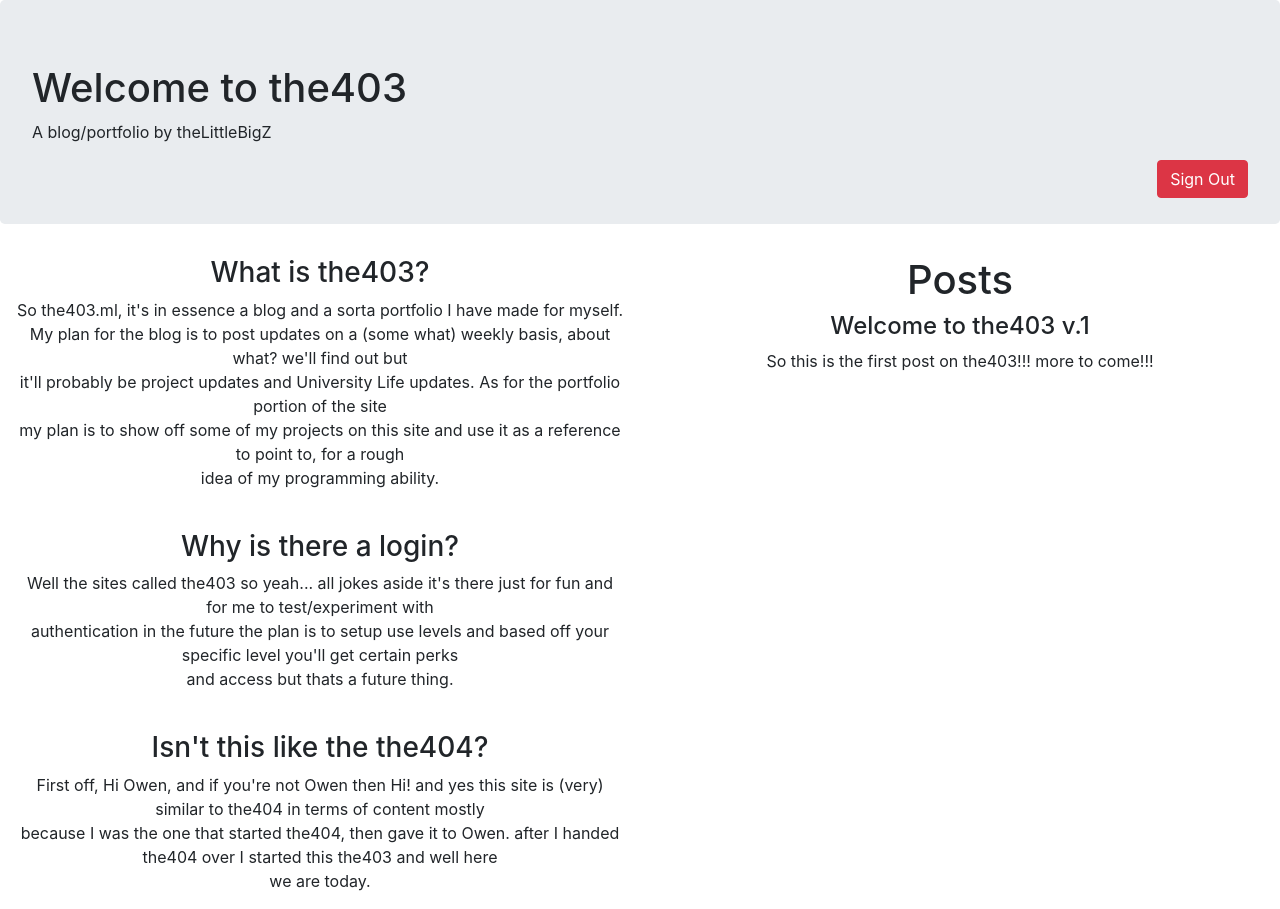
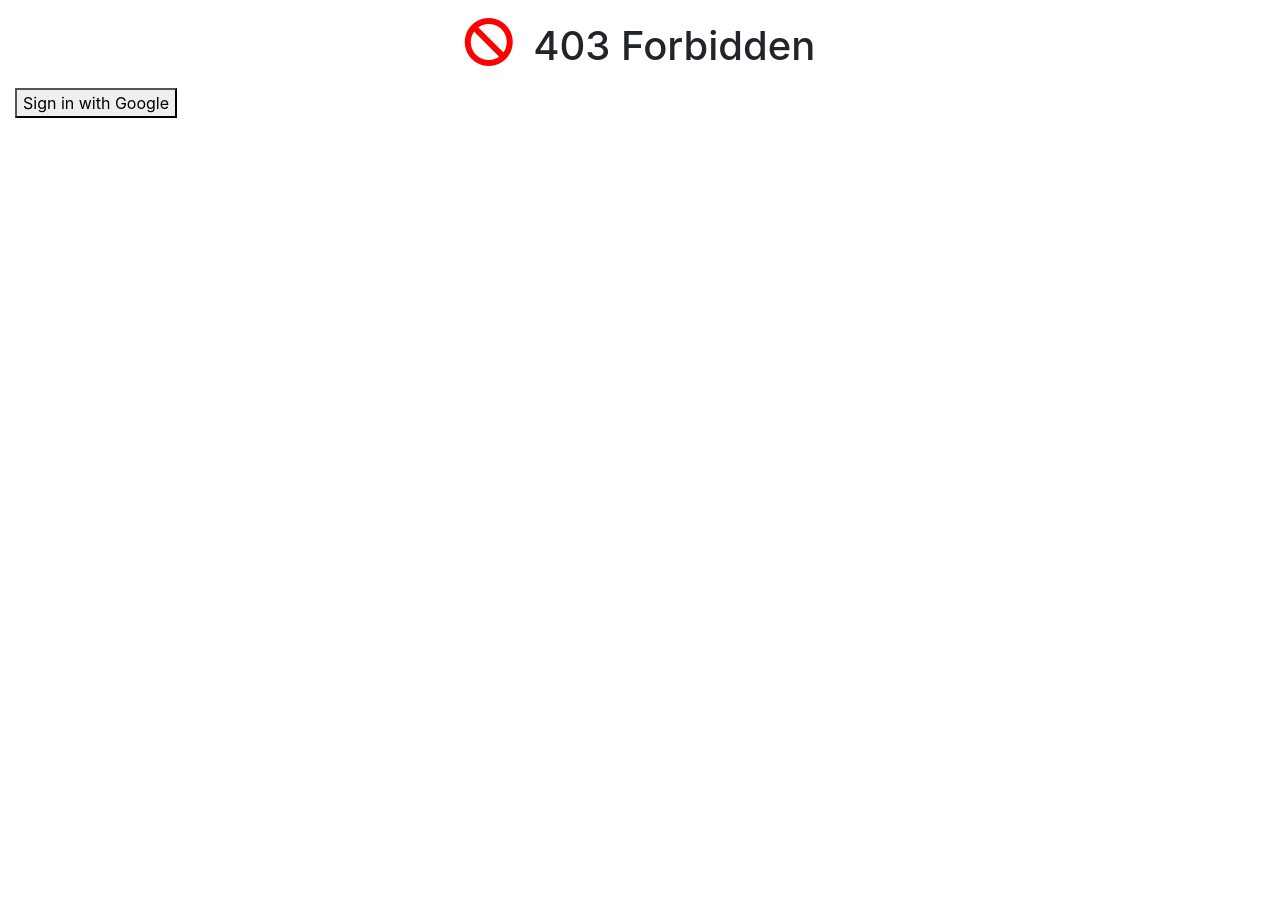
Before and after one commit to theLittleBigZ/the403, a PHP site: page /homepage.html in a window 1280 px wide. After the commit the page ends 118 px from the top, so only its background shows below. Run offline with PHP 8.4, Linux system fonts and the light colour scheme; some libraries are stand-ins or nearby versions.

Commit message:
working on new homepage

```diff
--- a/assets/css/main.css
+++ b/assets/css/main.css
@@ -1,12 +1,16 @@
-#logo {
+.logo{
+    margin: 2%;
+}
+.fa-ban{
     color: red;
 }
-
-#titleBox {
-    display: ruby;
+.center{
+    margin: auto;
+    width: 50%;
+    padding: 10px;
     text-align: center;
 }
-
-.center{
-    padding: 25vh 0;
+.id{
+    color: red;
+    background-color: red;
 }
--- a/homepage.html
+++ b/homepage.html
@@ -1,78 +1,57 @@
 <!DOCTYPE html>
 <html>
+    <head>
+        <!-- This is for SEO-->
+        <meta charset="utf-8">
+        <meta http-equiv="X-UA-Compatible" content="IE=edge">
+        <title>the403</title>
+        <meta name="description" content="Blog / portfolio created by a University of Toronto student, theLittleBigZ (Zeeshan Badr), to show off some of his projects ">
+        <meta name="keywords" content="the403,the404,Zeeshan,Badr,Zeeshan Badr,UofT,UT,University of Toronto,student,UTSC,utsc,computer science">
+        <meta name="robots" content="index, follow">
+        <meta name="language" content="EN">
+        <meta name="author" content="theLittleBigZ">
+        <meta name="distribution" content="global">
+        <meta name="rating" content="general">
+        <meta name="viewport" content="width=device-width, initial-scale=1">
 
-<head>
-    <meta charset="utf-8">
-    <meta http-equiv="X-UA-Compatible">
-    <title></title>
-    <meta name="viewport" content="width=device-width, initial-scale=1">
-    <link href="https://stackpath.bootstrapcdn.com/bootstrap/4.5.0/css/bootstrap.min.css" rel="stylesheet"
+        <!-- CSS here -->
+        <link href="https://stackpath.bootstrapcdn.com/bootstrap/4.5.0/css/bootstrap.min.css" rel="stylesheet"
         integrity="sha384-9aIt2nRpC12Uk9gS9baDl411NQApFmC26EwAOH8WgZl5MYYxFfc+NcPb1dKGj7Sk" crossorigin="anonymous">
-    <link rel="stylesheet" href="assets/css/main.css">
-</head>
+        <link rel="stylesheet" href="assets/css/main.css">
 
-<body>
-    <div class="jumbotron">
-        <h1>Welcome to the403</h1>
-        <p>A blog/portfolio by theLittleBigZ</p>
-        <button class="btn btn-danger float-right" onclick="userSignedOut()">Sign Out</button>
-    </div>
-    <div class="container-fluid">
-        <div class="row text-center">
-            <div class="col-sm-6">
-                <h3>What is the403?</h3>
-                <p>
-                    So the403.ml, it's in essence a blog and a sorta portfolio I have made for myself.<br>
-                    My plan for the blog is to post updates on a (some what) weekly basis, about what? we'll find out but<br>
-                    it'll probably be project updates and University Life updates. As for the portfolio portion of the site<br>
-                    my plan is to show off some of my projects on this site and use it as a reference to point to, for a rough<br>
-                    idea of my programming ability.
-                </p>
-                <br>
-                <h3>Why is there a login?</h3>
-                <p>
-                    Well the sites called the403 so yeah... all jokes aside it's there just for fun and for me to test/experiment with<br>
-                    authentication in the future the plan is to setup use levels and based off your specific level you'll get certain perks<br>
-                    and access but thats a future thing.
-                </p>
-                <br>
-                <h3>Isn't this like the the404?</h3>
-                <p>
-                    First off, Hi Owen, and if you're not Owen then Hi! and yes this site is (very) similar to the404 in terms of content mostly<br>
-                    because I was the one that started the404, then gave it to Owen. after I handed the404 over I started this the403 and well here<br>
-                    we are today.
-                </p>
-            </div>
-            <div class="col-sm-6">
-                <h1>Posts</h1>
-                <div id="posts">
-                    <!--this is a thing-->
-                    <div class="textPost">
-                        <h4>Welcome to the403 v.1</h4>
-                        <p>So this is the first post on the403!!! more to come!!!</p>
+        <!-- JS here (Runs before Page-load) -->
+        <script src="https://kit.fontawesome.com/c9d64defb5.js" crossorigin="anonymous"></script>
+
+    </head>
+    <body>
+        <div class="container-fluid">
+            <div class="header row">
+                <div class="col"></div>
+                <div class="col center">
+                    <div style="display:ruby">
+                        <i class="fas fa-ban fa-3x logo"></i>
+                        <h1 class="logo">403 Forbidden</h1>
                     </div>
                 </div>
+                <div class="col"></div>
+            </div>
+            <div class="body">
+                <!--Logged Out User Content-->
+                <section id="whenSignedOut">
+                    <button id="signInBtn">Sign in with Google</button>
+                </section>
+
+                <!--Logged In User Content-->
+                <section id="whenSignedIn" hidden="true">
+                    <div id="userDetails"></div>
+                    <button id="signOutBtn">Sign Out</button>
+                </section>
+            </div>
+            <div class="footer">
+
             </div>
         </div>
-    </div>
-
-    <!--JavaScript Goes Here-->
-    <script src="https://www.gstatic.com/firebasejs/7.14.5/firebase-app.js"></script>
-    <script src="https://www.gstatic.com/firebasejs/7.14.5/firebase-auth.js"></script>
-    <script src="https://www.gstatic.com/firebasejs/7.14.5/firebase-firestore.js"></script>
-    <script src="https://www.gstatic.com/firebasejs/7.14.5/firebase-functions.js"></script>
-    <script src="assets/js/secret.js"></script>
-    <script src="https://ajax.googleapis.com/ajax/libs/jquery/3.5.1/jquery.min.js"></script>
-    <script src="https://stackpath.bootstrapcdn.com/bootstrap/4.5.0/js/bootstrap.min.js"
-        integrity="sha384-OgVRvuATP1z7JjHLkuOU7Xw704+h835Lr+6QL9UvYjZE3Ipu6Tp75j7Bh/kR0JKI"
-        crossorigin="anonymous"></script>
-    <script src="https://stackpath.bootstrapcdn.com/bootstrap/4.5.0/js/bootstrap.bundle.min.js"
-        integrity="sha384-1CmrxMRARb6aLqgBO7yyAxTOQE2AKb9GfXnEo760AUcUmFx3ibVJJAzGytlQcNXd"
-        crossorigin="anonymous"></script>
-    <script defer src="https://use.fontawesome.com/releases/v5.13.0/js/all.js"
-        integrity="sha384-ujbKXb9V3HdK7jcWL6kHL1c+2Lj4MR4Gkjl7UtwpSHg/ClpViddK9TI7yU53frPN"
-        crossorigin="anonymous"></script>
-    <script src="assets/js/script.js"></script>
-</body>
+    </body>
+    <!-- JS here (Runs before Page-load) -->
 
 </html>
```
